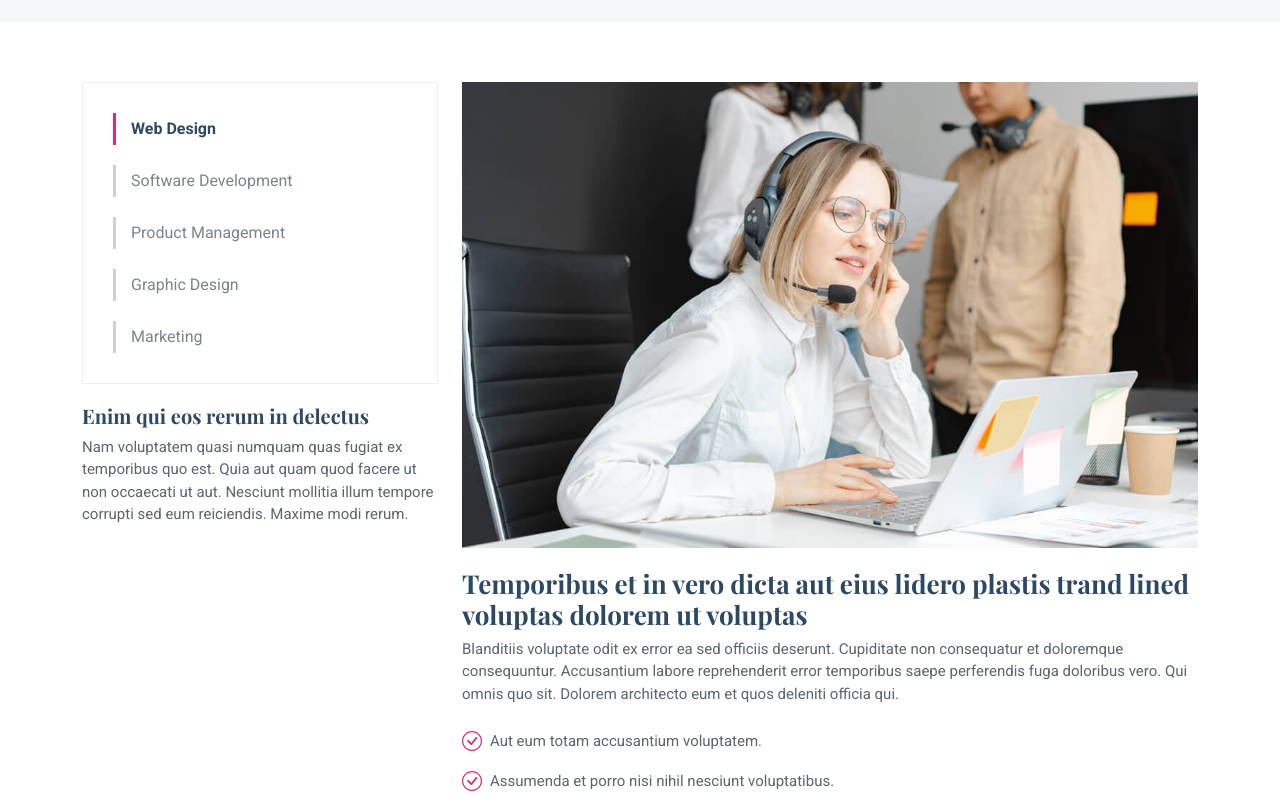
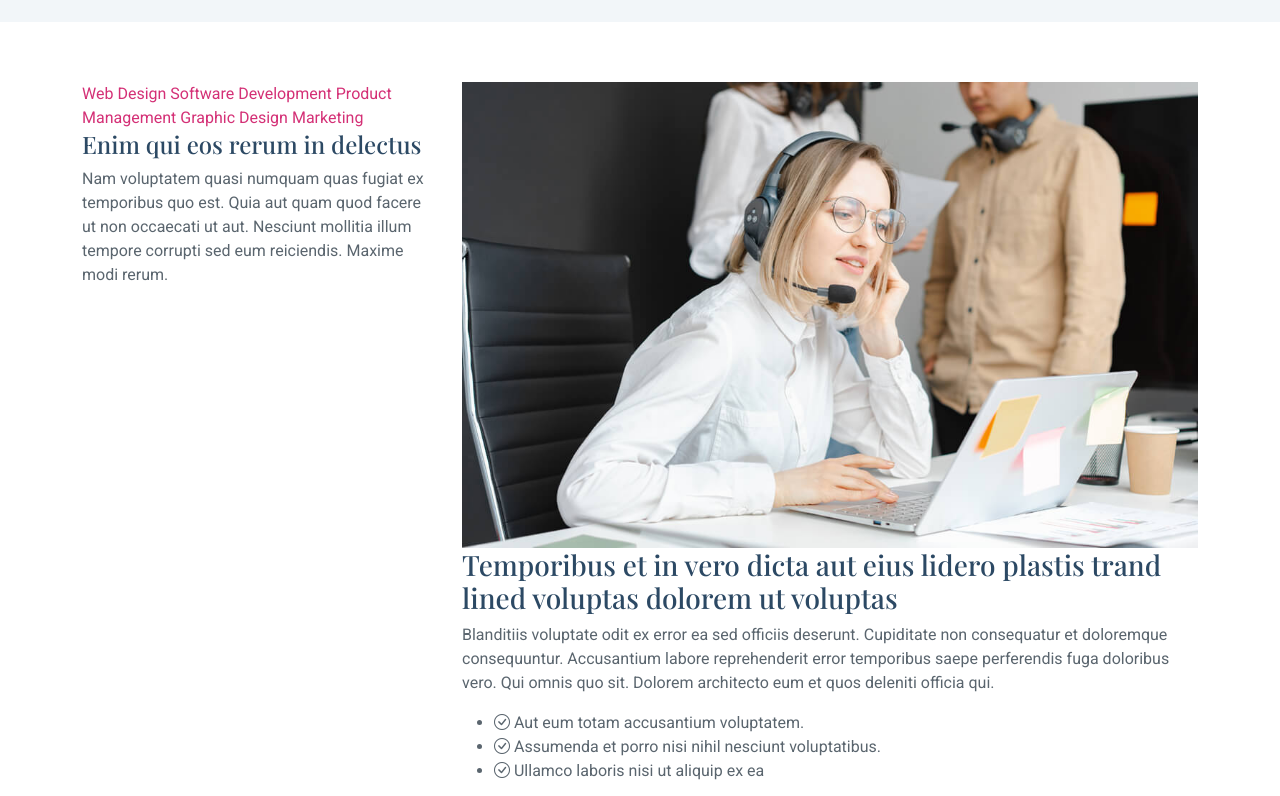
Before and after one commit to Harshita-79/Assignment1, a plain HTML site: page service-details.html in a window 1280 px wide. Shown: the part 147-943 px from the top of the page. Drawn offline with nearby package versions, Linux system fonts and the light colour scheme; a web font is replaced by a local one.

Commit message:
assets removed

```diff
--- a/assets/css/main.css
+++ b/assets/css/main.css
@@ -796,8 +796,7 @@ section,
   font-weight: 700;
   margin-top: 20px;
   margin-bottom: 20px;
-
-}
+  }
 
 .resume .resume-item {
   padding: 0 0 20px 20px;
@@ -1176,76 +1175,3 @@ section,
   padding: 0;
   color: color-mix(in srgb, var(--default-color), transparent 30%);
 }
-
-/*--------------------------------------------------------------
-# Service Details Section
---------------------------------------------------------------*/
-.service-details .services-list {
-  background-color: var(--surface-color);
-  padding: 10px 30px;
-  border: 1px solid color-mix(in srgb, var(--default-color), transparent 90%);
-  margin-bottom: 20px;
-}
-
-.service-details .services-list a {
-  display: block;
-  line-height: 1;
-  padding: 8px 0 8px 15px;
-  border-left: 3px solid color-mix(in srgb, var(--default-color), transparent 70%);
-  margin: 20px 0;
-  color: color-mix(in srgb, var(--default-color), transparent 20%);
-  transition: 0.3s;
-}
-
-.service-details .services-list a.active {
-  color: var(--heading-color);
-  font-weight: 700;
-  border-color: var(--accent-color);
-}
-
-.service-details .services-list a:hover {
-  border-color: var(--accent-color);
-}
-
-.service-details .services-img {
-  margin-bottom: 20px;
-}
-
-.service-details h3 {
-  font-size: 26px;
-  font-weight: 700;
-}
-
-.service-details h4 {
-  font-size: 20px;
-  font-weight: 700;
-}
-
-.service-details p {
-  font-size: 15px;
-}
-
-.service-details ul {
-  list-style: none;
-  padding: 0;
-  font-size: 15px;
-}
-
-.service-details ul li {
-  padding: 5px 0;
-  display: flex;
-  align-items: center;
-}
-
-.service-details ul i {
-  font-size: 20px;
-  margin-right: 8px;
-  color: var(--accent-color);
-}
-
-/*--------------------------------------------------------------
-# Starter Section Section
---------------------------------------------------------------*/
-.starter-section {
-  /* Add your styles here */
-}
```
Also changed, not shown: index.html (+7 -24 lines).
